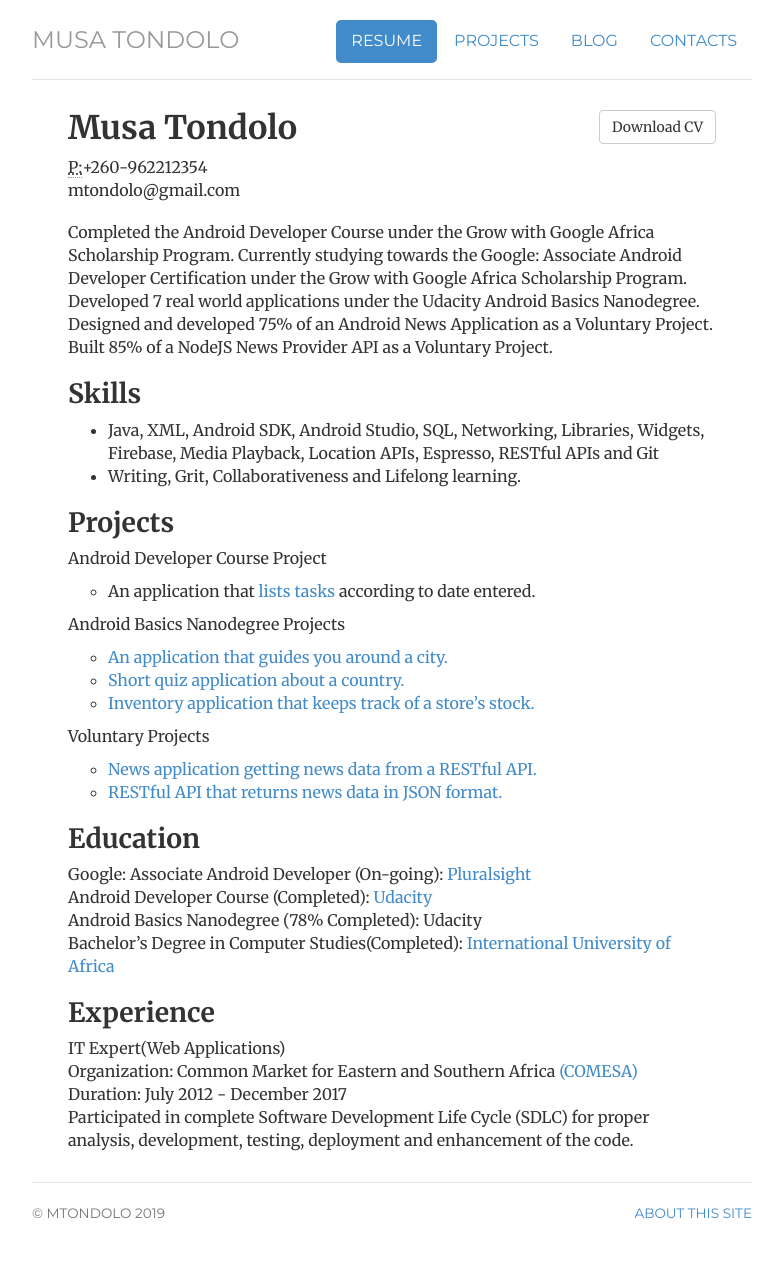
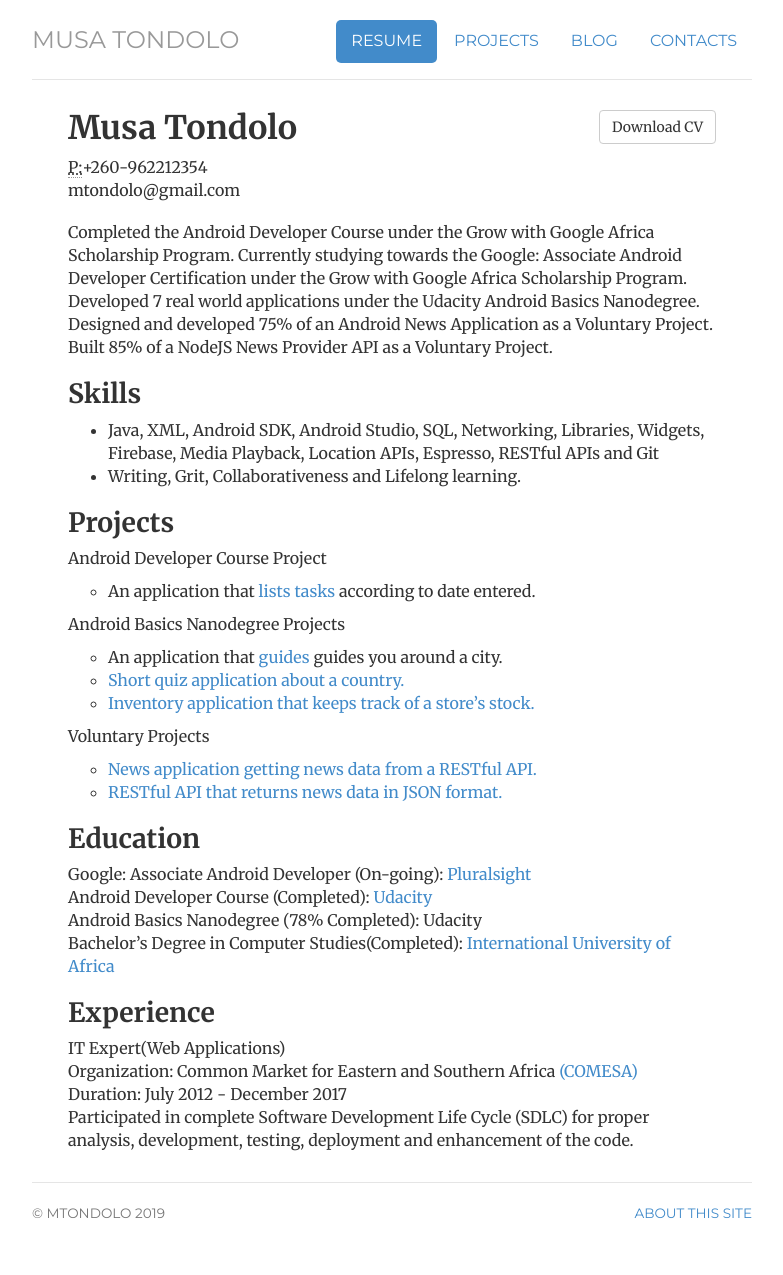
Before and after one commit to mtondolo/mtondolo.github.io, a Jekyll site: the page built from cv/index.html, in a window 1280 px wide. Shown: the whole page, without its empty margins (248-1031 px from the left). Built offline with Jekyll 4.4.1, drawn with Linux system fonts in a browser that asks for light colours.

Commit message:
Update index.html

```diff
--- a/cv/index.html
+++ b/cv/index.html
@@ -40,7 +40,7 @@ description: Current Resume for Musa Tondolo, an Android Developer supplimented
 				<li>Android Basics Nanodegree Projects</li>
 					<p>
 					<ul>
-					<li><a href="https://github.com/mtondolo/LusakaTourGuide">An application that guides you around a city.</a></li>
+					<li>An application that <a href="https://github.com/mtondolo/LusakaTourGuide" title="guides">guides </a>guides you around a city.</a></li>
 					<li><a href="https://github.com/mtondolo/ZambiaQuiz">Short quiz application about a country.</a></li>
 					<li><a href="https://github.com/mtondolo/BookVillage">Inventory application  that keeps track of a store’s stock.</a></li>
 					</ul>
```
